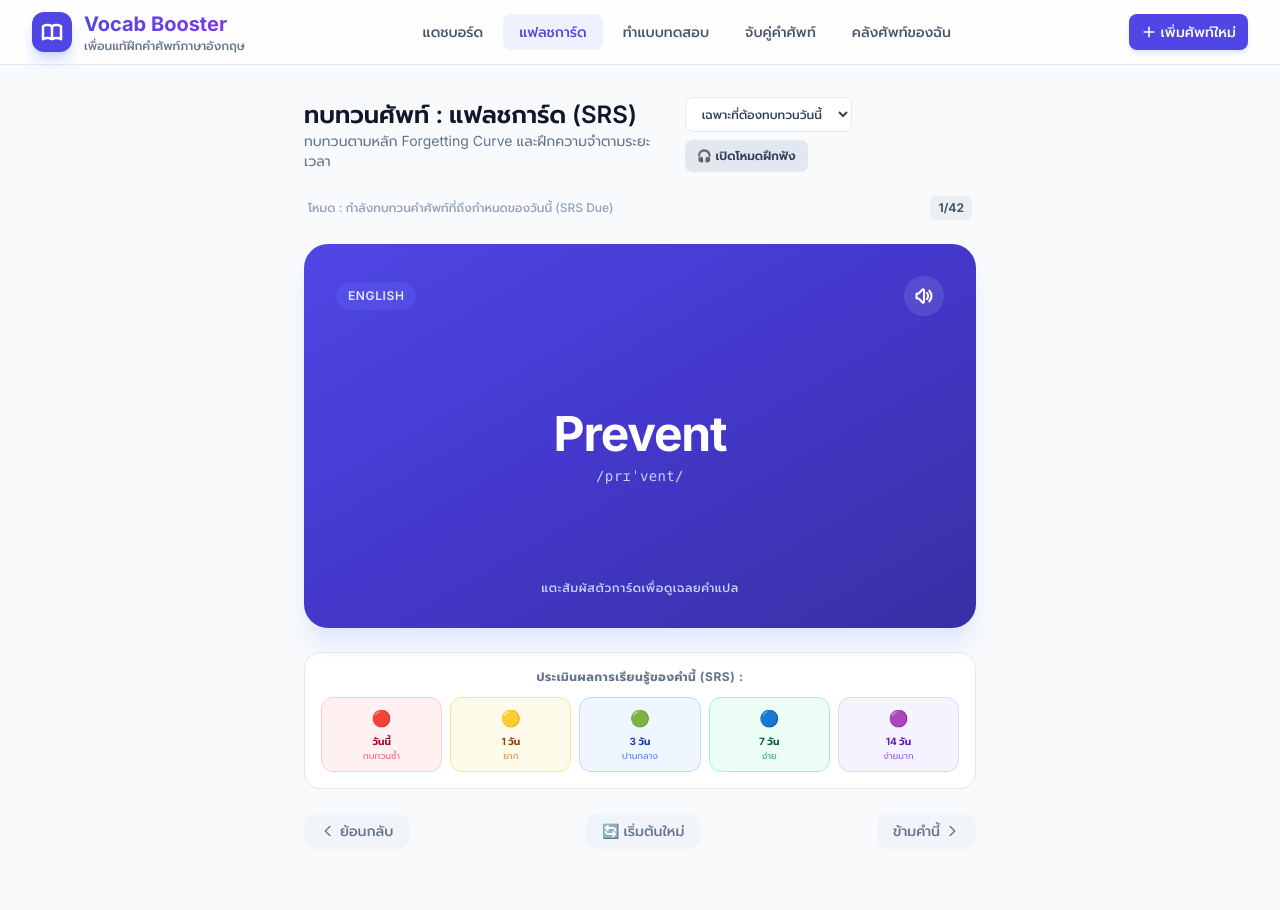
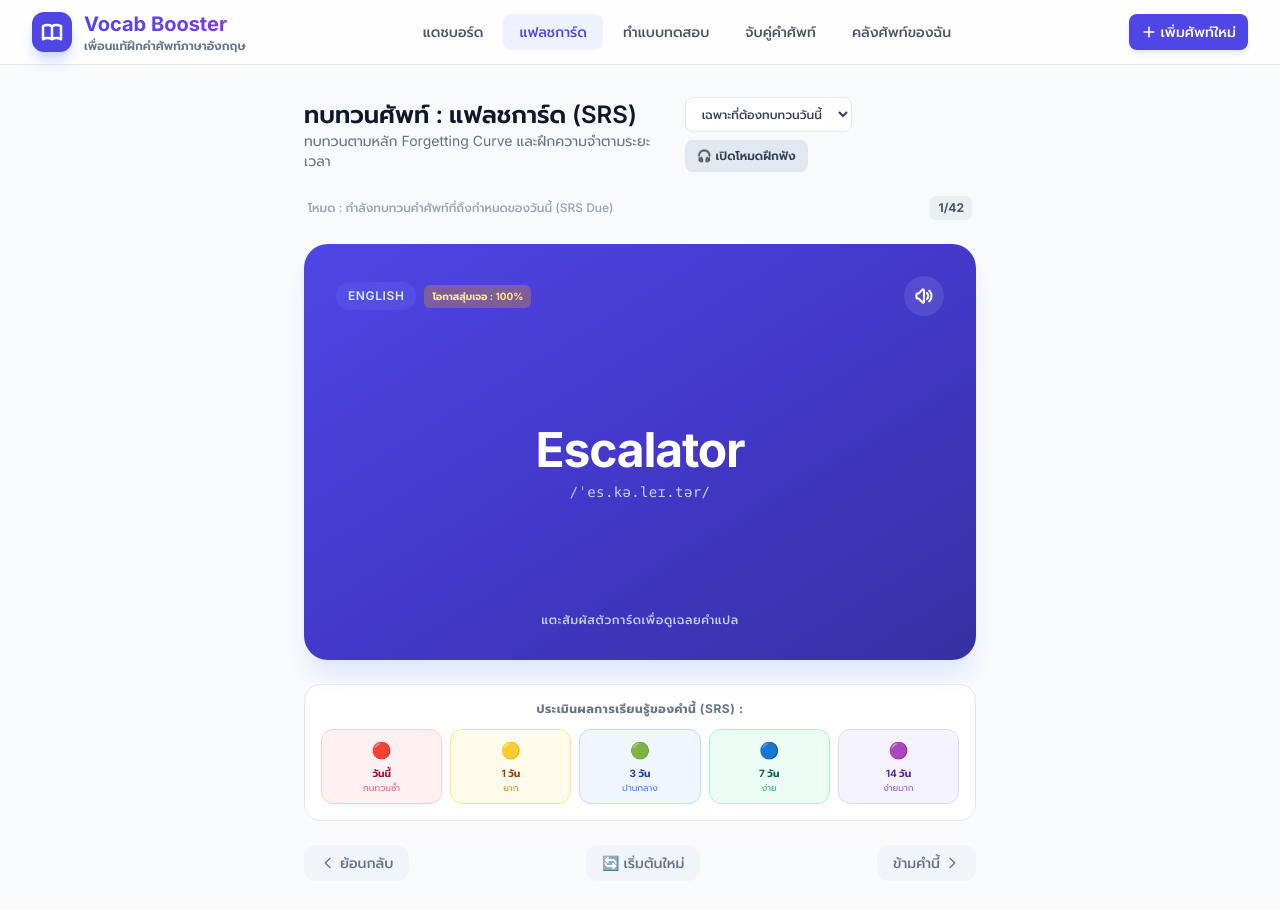
Before and after one commit to aphisitkanpha1-ram/Vocab, a plain HTML site: page index.html in a window 1280 px wide. Both pictures are taken after a click on the button "แฟลชการ์ด". Before the commit the page ends 881 px from the top, so only its background shows below. Drawn offline with nearby package versions, Linux system fonts and the light colour scheme.

Commit message:
Update index.html

```diff
--- a/index.html
+++ b/index.html
@@ -24,9 +24,10 @@
         }
         .backface-hidden {
             backface-visibility: hidden;
+            -webkit-backface-visibility: hidden;
         }
         .rotate-y-180 {
-            transform: rotateY(180deg);
+            transform: rotateY(180deg) !important;
         }
         /* Glassmorphism effects */
         .glass-card {
@@ -54,7 +55,7 @@
                 </div>
                 <div>
                     <span class="text-xl font-bold bg-gradient-to-r from-indigo-600 to-violet-600 bg-clip-text text-transparent">Vocab Booster</span>
-                    <span class="text-xs block text-slate-500 font-medium">เพื่อนแท้ฝึกคำศัพท์ภาษาอังกฤษ</span>
+                    <span class="text-xs block text-slate-500 font-medium font-semibold">เพื่อนแท้ฝึกคำศัพท์ภาษาอังกฤษ</span>
                 </div>
             </div>
 
@@ -362,16 +363,20 @@
             <!-- Active Flashcard Container -->
             <div id="flashcard-interactive-container" class="space-y-6">
                 <!-- Flashcard Widget -->
-                <div id="vocab-card" class="perspective-1000 w-full min-h-[26rem] md:min-h-[24rem]">
-                    <div id="vocab-card-inner" class="preserve-3d relative w-full h-full min-h-[26rem] md:min-h-[24rem] transition-transform duration-500 ease-out transform">
+                <div id="vocab-card" onclick="flipCard()" class="perspective-1000 w-full h-[28rem] sm:h-[26rem] cursor-pointer">
+                    <div id="vocab-card-inner" class="preserve-3d relative w-full h-full transition-transform duration-500 ease-out transform">
 
                         <!-- Front of Card (English Word or Listening Mode Input) -->
                         <div class="absolute inset-0 bg-gradient-to-br from-indigo-600 via-indigo-700 to-indigo-800 rounded-3xl p-8 flex flex-col justify-between text-white shadow-xl shadow-indigo-100 backface-hidden">
                             <div class="flex justify-between items-center">
-                                <span class="bg-indigo-500/30 text-indigo-100 text-xs px-3 py-1.5 rounded-full font-semibold uppercase tracking-wider" id="card-front-badge">English</span>
+                                <div class="flex items-center space-x-2">
+                                    <span class="bg-indigo-500/30 text-indigo-100 text-xs px-3 py-1.5 rounded-full font-semibold uppercase tracking-wider" id="card-front-badge">English</span>
+                                    <!-- Random Probability Weight Badge -->
+                                    <span id="flashcard-weight-badge" class="bg-amber-500/30 text-amber-200 text-[10px] px-2 py-1 rounded-md font-bold" title="ค่าน้ำหนักโอกาสสุ่มเจอในกองการ์ด">โอกาสเจอ : 0%</span>
+                                </div>
                                 <button onclick="speakWord(event)" class="w-10 h-10 bg-white/10 hover:bg-white/20 rounded-full flex items-center justify-center transition-all" title="ออกเสียง">
                                     <svg xmlns="http://www.w3.org/2000/svg" class="h-5 w-5" fill="none" viewBox="0 0 24 24" stroke="currentColor">
-                                        <path stroke-linecap="round" stroke-linejoin="round" stroke-width="2.5" d="M15.536 8.464a5 5 0 010 7.072m2.828-9.9a9 9 0 010 12.728M5.586 15H4a1 1 0 01-1-1v-4a1 1 0 011-1h1.586l4.707-4.707C10.923 3.663 12 4.109 12 5v14c0 .891-1.077 1.337-1.707.707L5.586 15z" />
+                                        <path stroke-linecap="round" stroke-linejoin="round" stroke-width="2.5" d="M15.536 8.464a5 5 0 010 7.072m2.828-9.9a9 9 0 010 12.728M5.586 15H4a1 1 0 01-1-1v-4a1 1 0 011-1h1.586l4.707-4.707C10.923 3.663 12 5.035 12 5v14c0 .891-1.077 1.337-1.707.707L5.586 15z" />
                                     </svg>
                                 </button>
                             </div>
@@ -414,7 +419,7 @@
                                 <span class="bg-indigo-50 text-indigo-600 text-xs px-3 py-1.5 rounded-full font-semibold uppercase tracking-wider">คำแปลภาษาไทย</span>
                                 <button onclick="speakWord(event)" class="w-10 h-10 bg-slate-100 hover:bg-slate-200 rounded-full flex items-center justify-center transition-all text-slate-600">
                                     <svg xmlns="http://www.w3.org/2000/svg" class="h-5 w-5" fill="none" viewBox="0 0 24 24" stroke="currentColor">
-                                        <path stroke-linecap="round" stroke-linejoin="round" stroke-width="2.5" d="M15.536 8.464a5 5 0 010 7.072m2.828-9.9a9 9 0 010 12.728M5.586 15H4a1 1 0 01-1-1v-4a1 1 0 011-1h1.586l4.707-4.707C10.923 3.663 12 4.109 12 5v14c0 .891-1.077 1.337-1.707.707L5.586 15z" />
+                                        <path stroke-linecap="round" stroke-linejoin="round" stroke-width="2.5" d="M15.536 8.464a5 5 0 010 7.072m2.828-9.9a9 9 0 010 12.728M5.586 15H4a1 1 0 01-1-1v-4a1 1 0 011-1h1.586l4.707-4.707C10.923 3.663 12 5.035 12 5v14c0 .891-1.077 1.337-1.707.707L5.586 15z" />
                                     </svg>
                                 </button>
                             </div>
@@ -439,7 +444,7 @@
 
                 <!-- Spaced Repetition SRS Actions (Always visible to let users grade themselves) -->
                 <div class="bg-white p-4 rounded-2xl border border-slate-200 space-y-3">
-                    <span class="block text-center text-xs font-bold text-slate-500 uppercase tracking-wider">ประเมินผลการเรียนรู้ของคำนี้ (SRS) :</span>
+                    <span class="block text-center text-xs font-bold text-slate-500 uppercase tracking-wider">ประเมินผลการเรียนรู้ของคำนี้ (SRS) : </span>
                     <div class="grid grid-cols-5 gap-1.5 sm:gap-2">
                         <!-- Again -->
                         <button onclick="gradeWordSRS(0)" class="flex flex-col items-center justify-center p-2 bg-rose-50 hover:bg-rose-100 border border-rose-200 text-rose-800 rounded-xl transition-all">
@@ -918,6 +923,7 @@
             localStorage.setItem('vocab_booster_goals', JSON.stringify(dailyGoals));
         }
 
+        // Load data from LocalStorage
         function loadFromLocalStorage() {
             const savedWords = localStorage.getItem('vocab_booster_words');
             const savedGoals = localStorage.getItem('vocab_booster_goals');
@@ -1263,6 +1269,46 @@
                 mainContainer.classList.remove('hidden');
             }
 
+            // [SRS Smart Randomization Engine Update]
+            // พัฒนาระบบจัดความน่าจะเป็นเพื่อสุ่มคิวคำศัพท์ทบทวนตามความพร้อมของหน่วยความจำ :
+            // 1. นำข้อมูลคำศัพท์มาคำนวณ 'ค่าถ่วงน้ำหนักความยาก' (Difficulty Probability Weight)
+            //    - หากคำศัพท์ต้องการทบทวนทันที (nextReviewDate = 0 หรือถูกกด 'วันนี้' ล่าสุด) จะได้รับคะแนนโบนัส +100
+            //    - คำศัพท์ที่จำยาก (easeFactor น้อย) จะมีโอกาสสุ่มติดมาแสดงผลเร็วกว่า
+            //    - คำศัพท์ที่พร้อมทบทวนจริงตามเวลาโค้งการลืมจะได้รับคะแนนสนับสนุน +40
+            // 2. นำค่าน้ำหนักมาประมวลผลคูณร่วมกับปัจจัยการสุ่ม (Random Factor)
+            // 3. เรียงลำดับคำศัพท์จากคะแนนสุ่มน้ำหนักสูงสุดไปหาต่ำสุด ทำให้คิวสุ่มทบทวนมีความยืดหยุ่นสูงขึ้นมาก
+            let maxWeightVal = 1;
+            filteredDeck.forEach(w => {
+                let weight = 10; // ค่าน้ำหนักเริ่มต้นของคิว
+
+                if (w.nextReviewDate === 0) {
+                    weight += 120; // โบนัสคะแนนกลุ่มจำไม่ได้/ต้องทบทวนด่วนวันนี้
+                }
+
+                const ease = w.easeFactor || 2.5;
+                weight += (3.5 - ease) * 45; // ตัวรับน้ำหนักเพิ่มเติมตามความยาก (easeFactor ต่ำ = ได้แต้มเพิ่มสูงสุด ~100)
+
+                if (w.nextReviewDate <= now) {
+                    weight += 40; // คำที่ครบกำหนดเวลาจริงตามเส้นโค้งการลืม
+                }
+
+                w.tempWeight = Math.max(1, Math.round(weight));
+                if (w.tempWeight > maxWeightVal) {
+                    maxWeightVal = w.tempWeight;
+                }
+
+                // สุ่มแบบอัจฉริยะ (ผสมผสานค่าน้ำหนักและตัวแปรสุ่ม 40% - 100%)
+                w.tempSortScore = w.tempWeight * (0.4 + Math.random() * 0.6);
+            });
+
+            // เรียงลำดับคิวสุ่มถ่วงน้ำหนัก
+            filteredDeck.sort((a, b) => b.tempSortScore - a.tempSortScore);
+
+            // คำนวณร้อยละโอกาสสุ่มแสดงผลเพื่อโชว์บนหน้าการ์ดให้ผู้เรียนทราบเหตุผล
+            filteredDeck.forEach(w => {
+                w.probabilityPercentage = Math.min(100, Math.round((w.tempWeight / maxWeightVal) * 100));
+            });
+
             flashcardIndex = 0;
             resetCardFlip();
             renderActiveFlashcard();
@@ -1290,6 +1336,10 @@
             } else {
                 exContainer.classList.add('hidden');
             }
+
+            // แสดงค่าน้ำหนักถ่วงการสุ่มบนหน้าการ์ดเพื่อความโปร่งใส
+            const probPct = card.probabilityPercentage || 0;
+            document.getElementById('flashcard-weight-badge').innerText = `โอกาสสุ่มเจอ : ${probPct}%`;
 
             // Adapt Listening Mode View
             applyListeningModeViewSettings();
@@ -1320,24 +1370,19 @@
             const listeningFront = document.getElementById('card-front-listening-content');
             const badge = document.getElementById('card-front-badge');
             const tip = document.getElementById('card-front-tip');
-            const cardWidget = document.getElementById('vocab-card');
 
             if (isListeningModeActive && !listeningChecked) {
                 normalFront.classList.add('hidden');
                 listeningFront.classList.remove('hidden');
                 badge.innerText = "Listening Mode 🎧";
                 tip.innerText = "สะกดคำศัพท์ในช่องค้นหาก่อนทำการพลิกเฉลย";
-                // Disable direct flip until checked
-                cardWidget.setAttribute('onclick', '');
-                // Speak word on load
+                // Play pronunciaton automatically on load
                 setTimeout(() => speakWord(null), 300);
             } else {
                 normalFront.classList.remove('hidden');
                 listeningFront.classList.add('hidden');
                 badge.innerText = "English";
                 tip.innerText = "แตะสัมผัสตัวการ์ดเพื่อดูเฉลยคำแปล";
-                // Enable direct flip
-                cardWidget.setAttribute('onclick', 'flipCard()');
             }
         }
 
@@ -1366,7 +1411,7 @@
                     flipCard();
                 }, 800);
             } else {
-                feedback.className = "text-xs font-bold text-rose-300 min-h-[1.25rem] animate-shake";
+                feedback.className = "text-xs font-bold text-rose-300 min-h-[1.25rem]";
                 feedback.innerText = "❌ สะกดยังไม่ถูกต้อง ลองฟังซ้ำและพิมพ์ใหม่อีกครั้ง";
 
                 // Shake effect animation trigger
@@ -1378,7 +1423,7 @@
         }
 
         function flipCard() {
-            // In listening mode, block flipping unless dictation is verified
+            // [Dictation Block Check] บล็อกไม่ให้ผู้เรียนแอบพลิกเฉลยดูภาษาอังกฤษก่อนตอบโหมดฝึกสะกด
             if (isListeningModeActive && !listeningChecked) {
                 const feedback = document.getElementById('listening-feedback-msg');
                 feedback.innerText = "⚠️ ต้องพิมพ์ตอบศัพท์ให้ถูกต้องก่อนพลิกดูความหมาย";
@@ -1436,11 +1481,11 @@
 
             // Adjust easeFactor depending on chosen rating level
             let easeAdjustment = 0;
-            if (quality === 0) easeAdjustment = -0.2;
+            if (quality === 0) easeAdjustment = -0.25;
             else if (quality === 1) easeAdjustment = -0.15;
             else if (quality === 2) easeAdjustment = 0;
             else if (quality === 3) easeAdjustment = 0.15;
-            else if (quality === 4) easeAdjustment = 0.25;
+            else if (quality === 4) easeAdjustment = 0.3;
 
             wordObj.easeFactor = Math.max(1.3, Number((wordObj.easeFactor + easeAdjustment).toFixed(2)));
             wordObj.reviewCount++;
```
